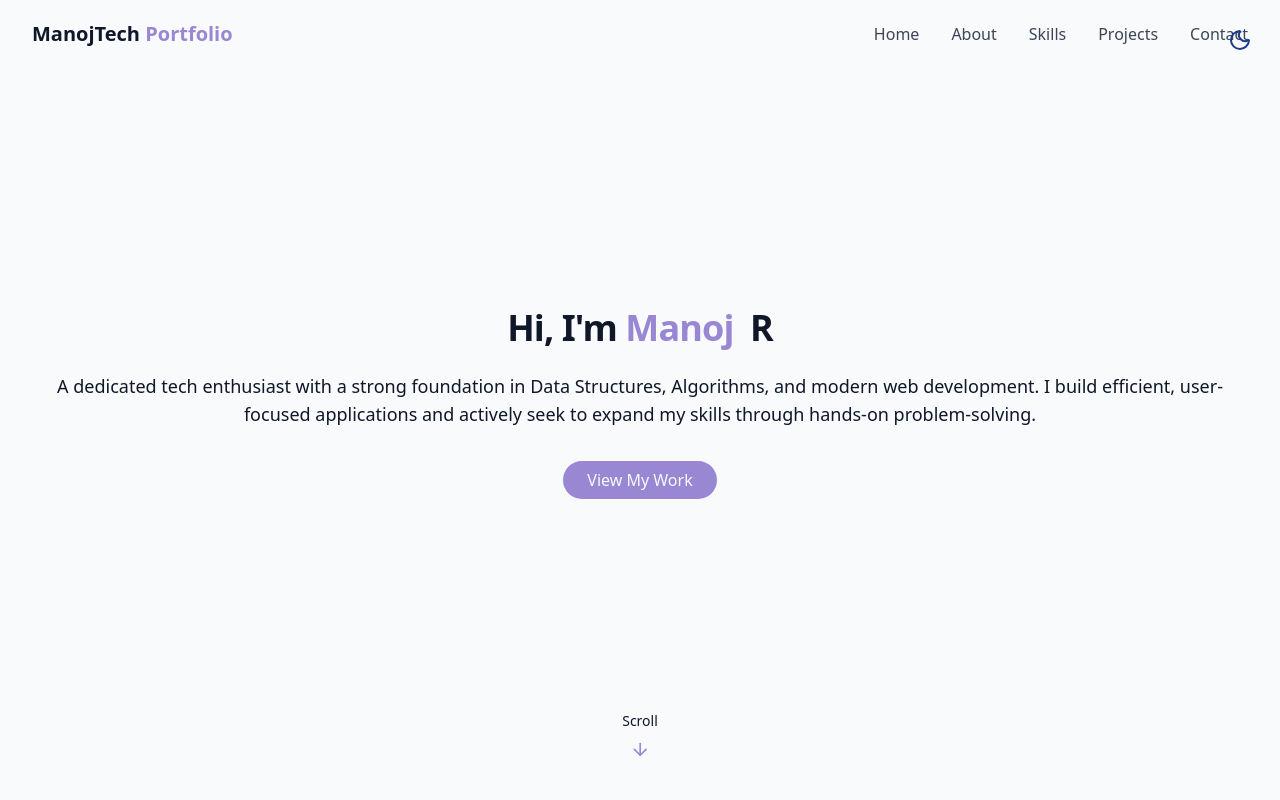
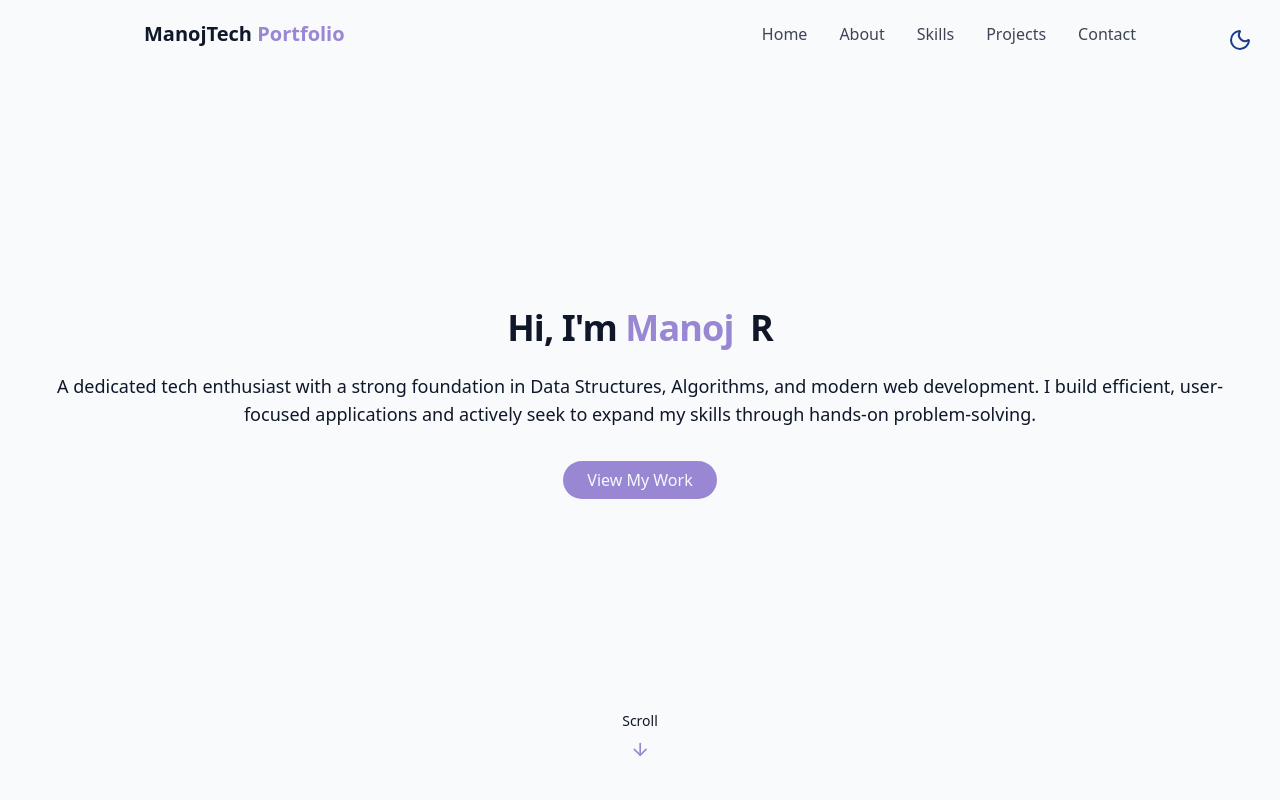
Before and after one commit to ManojRTech/Portfolio, a React (Vite) app: page / in a window 1280 px wide. Shown: the top 800 px of the page. Built offline with nearby package versions, Linux system fonts and the light colour scheme.

Commit message:
Update Navbar.jsx

```diff
--- a/src/components/Navbar.jsx
+++ b/src/components/Navbar.jsx
@@ -33,7 +33,7 @@ export const Navbar = () => {
             )}
         >
 
-            <div className="container flex items-center justify-between">
+            <div className="container flex items-center justify-between max-w-5xl mx-auto px-4">
                 <a className="text-xl font-bold text-primary flex items-center"
                     href="#hero"
                 >
```
